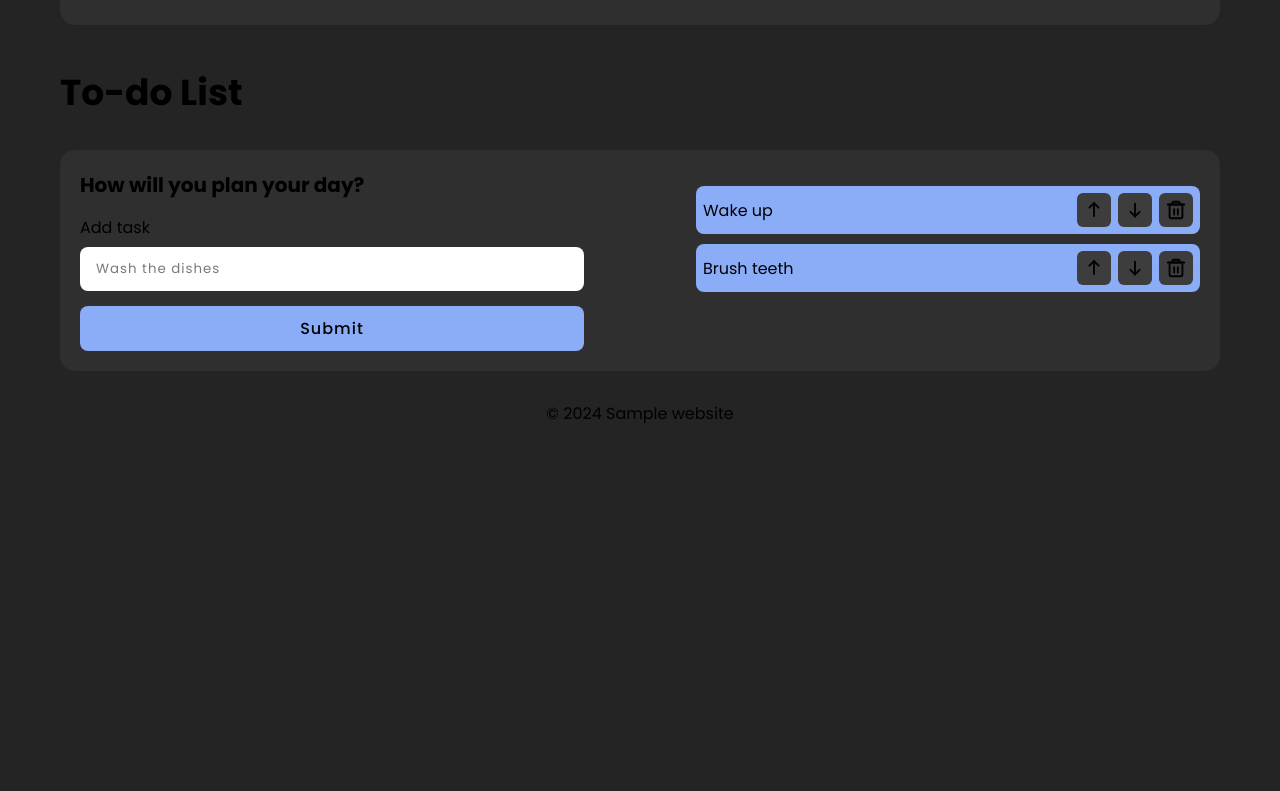
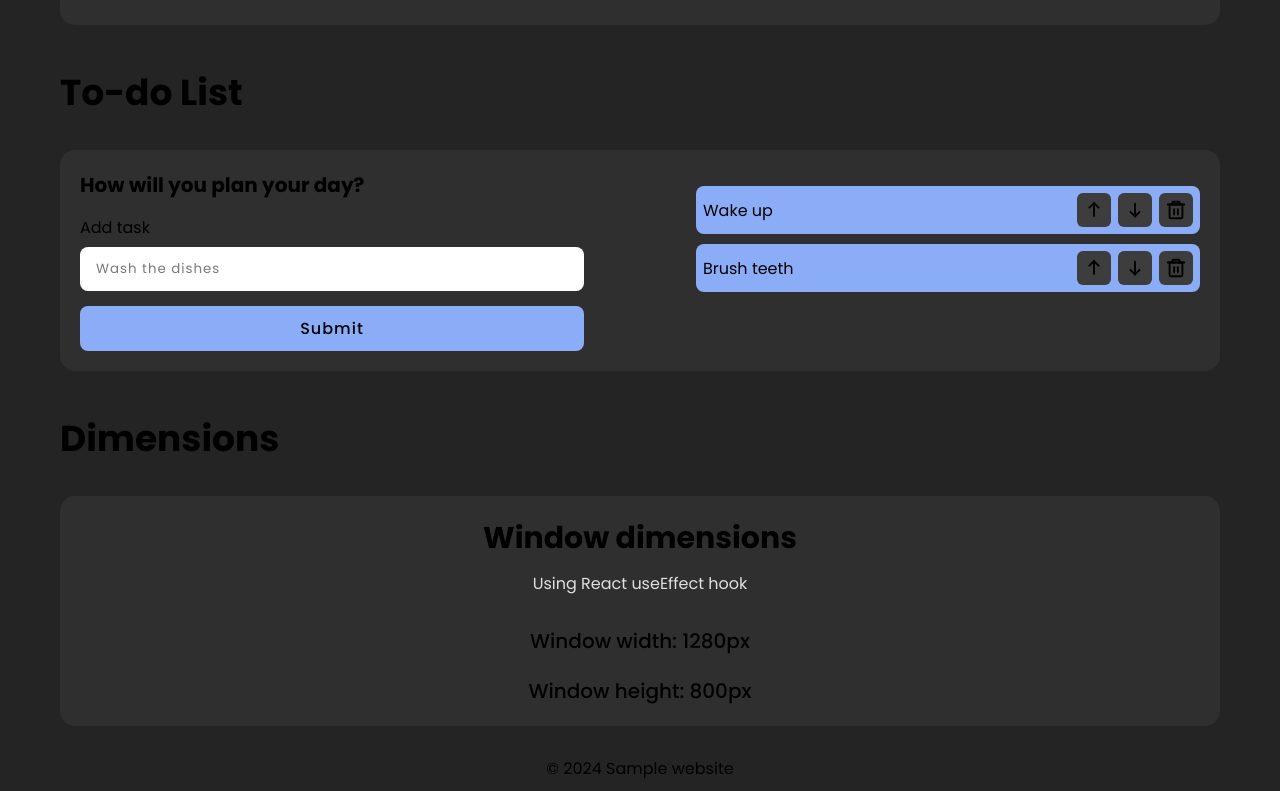
Before and after one commit to skmkqw/ReactSample, a React (Vite) app: page / in a window 1280 px wide. Shown: the part 1009-1800 px from the top of the page. Before the commit the page ends 1445 px from the top, so only its background shows below. Built offline with nearby package versions, Linux system fonts and the light colour scheme.

Commit message:
Dimensions component using useEffect hook

```diff
--- a/src/App.jsx
+++ b/src/App.jsx
@@ -3,6 +3,7 @@ import Footer from "./Components/Footer/Footer.jsx";
 import CardList from './Components/CardList/CardList.jsx'
 import CoffeeOrder from "./Components/CoffeeOrder/CoffeeOrder.jsx";
 import ToDoList from "./Components/ToDoList/ToDoList.jsx";
+import Dimensions from "./Components/Dimesions/Dimensions.jsx";
 
 function App() {
     const cards = [
@@ -30,6 +31,7 @@ function App() {
                 <CardList cards={cards}/>
                 <CoffeeOrder />
                 <ToDoList />
+                <Dimensions />
             </div>
             <Footer/>
         </>
--- /dev/null
+++ b/src/Components/Dimesions/Dimensions.jsx
@@ -0,0 +1,44 @@
+import styles from './Dimensions.module.css'
+import {useEffect, useState} from "react";
+
+function Dimensions()
+{
+    const [width, setWidth] = useState(window.innerWidth);
+    const [height, setHeight] = useState(window.innerHeight);
+
+    useEffect(() => { // useEffect means execute some side code when....(see deps parameter)
+        window.addEventListener("resize", handleResize);
+
+        return () => { //return statement is used when this component is unmounted and help to clean up the resources
+            window.removeEventListener("resize", handleResize); // removing event listener to avoid errors when the component is unmounted
+        }
+    }, []); // [] means code is executed only when the component is mounted
+                // no params will mean that code is executed each time the component rerenders
+                // [variable] or [var1, var2, ...] will mean that code is executed on mount and each time any of variables updates
+
+    function handleResize()
+    {
+        setWidth(window.innerWidth);
+        setHeight(window.innerHeight);
+    }
+
+    return (
+        <section>
+            <h2>Dimensions</h2>
+            <div className='card'>
+                <div className={styles.dimensionsContent}>
+                    <div className={styles.dimensionsTop}>
+                        <h3>Window dimensions</h3>
+                        <p>Using React <span>useEffect</span> hook</p>
+                    </div>
+                    <div className={styles.dimensionsBottom}>
+                        <h3>{`Window width: ${width}px`}</h3>
+                        <h3>{`Window height: ${height}px`}</h3>
+                    </div>
+                </div>
+            </div>
+        </section>
+    );
+}
+
+export default Dimensions
--- /dev/null
+++ b/src/Components/Dimesions/Dimensions.module.css
@@ -0,0 +1,34 @@
+.dimensionsContent {
+    padding: 20px;
+    display: flex;
+    width: 100%;
+    flex-direction: column;
+    align-items: center;
+    gap: 30px;
+}
+
+.dimensionsTop {
+    display: flex;
+    flex-direction: column;
+    gap: 10px;
+    text-align: center;
+}
+
+.dimensionsTop > h3 {
+    font-size: 30px;
+}
+
+.dimensionsTop > p {
+    color: #e1e1e1;
+}
+
+.dimensionsBottom {
+    display: flex;
+    flex-direction: column;
+    align-items: center;
+    gap: 20px;
+}
+
+.dimensionsBottom > h3 {
+    font-weight: 500;
+}
```
